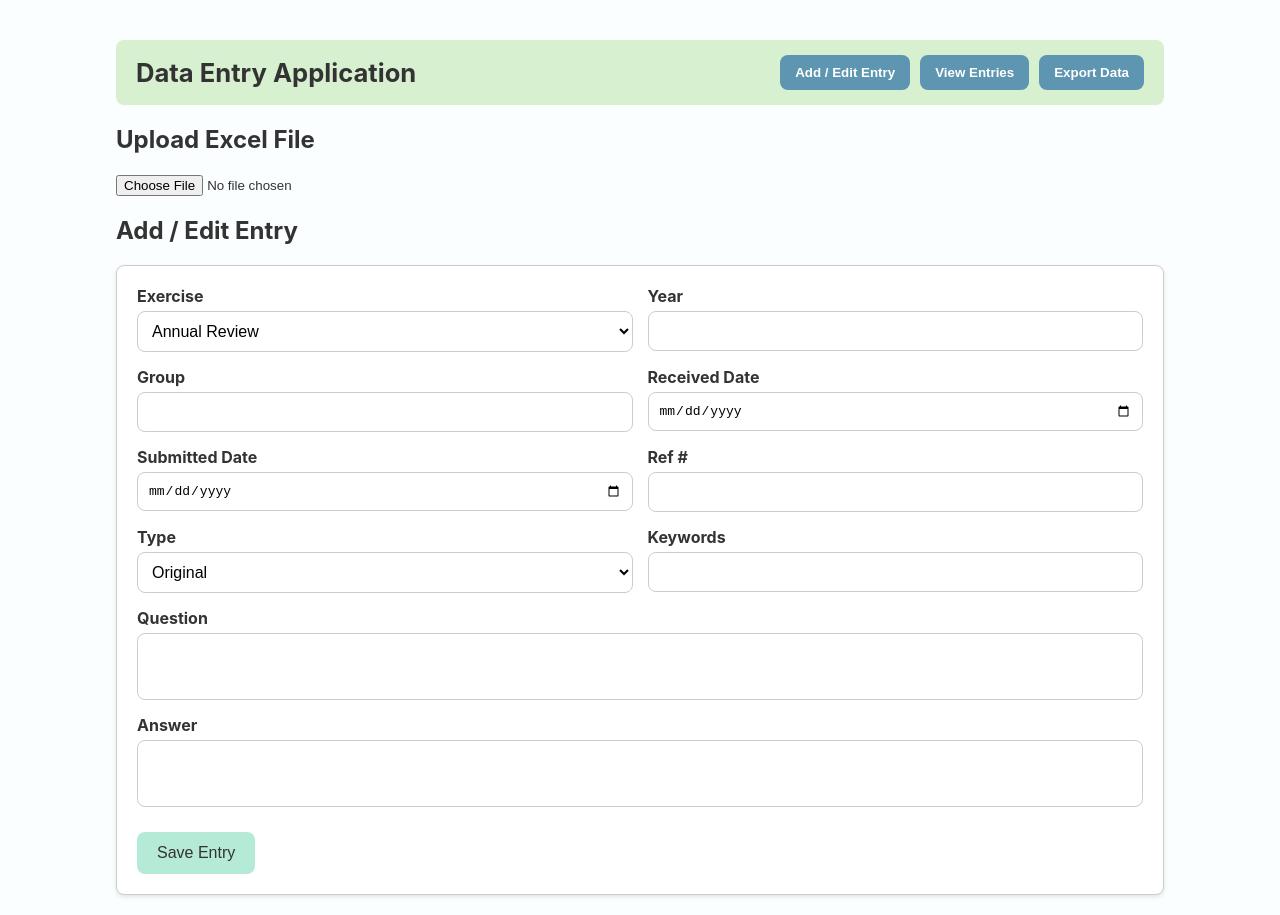
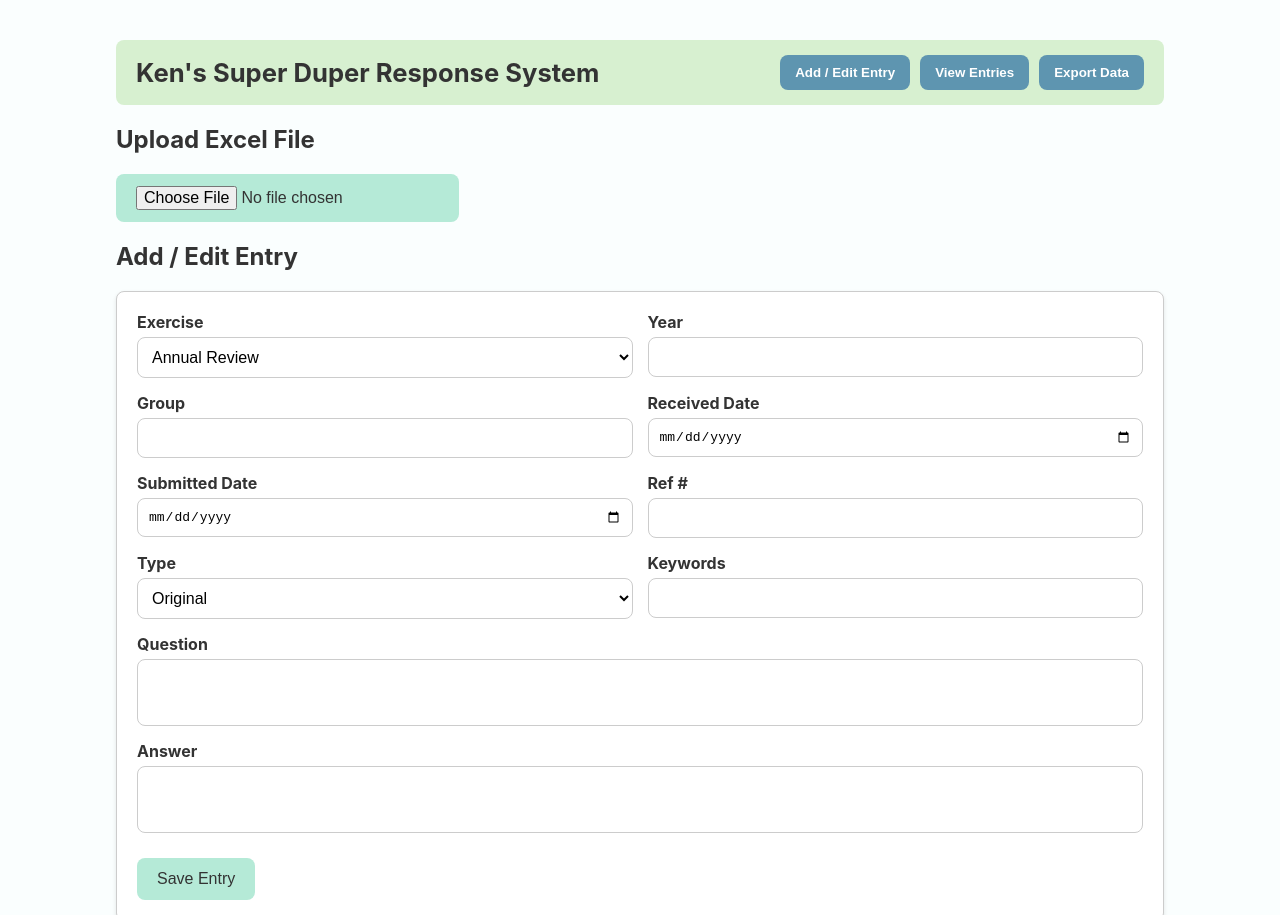
Before and after one commit to HarryMPI/responsesDatabase, a plain HTML site: page public/index.html in a window 1280 px wide. Shown: the top 915 px of the page. Drawn offline with Linux system fonts and the light colour scheme.

Commit message:
upload button style

```diff
--- a/public/index.html
+++ b/public/index.html
@@ -3,12 +3,12 @@
 <head>
   <meta charset="UTF-8">
   <meta name="viewport" content="width=device-width, initial-scale=1.0">
-  <title>Data Entry Application</title>
+  <title>Ken's Super Duper Response System</title>
   <link href="styles.css" rel="stylesheet">
 </head>
 <body>
   <header>
-    <h1>Data Entry Application</h1>
+    <h1>Ken's Super Duper Response System</h1>
     <div class="nav-buttons">
       <button onclick="showView('formView')">Add / Edit Entry</button>
       <button onclick="showView('tableView')">View Entries</button>
@@ -20,7 +20,7 @@
     <!-- Form View -->
     <div id="formView" class="view active">
       <h2>Upload Excel File</h2>
-      <input type="file" id="fileInput" accept=".xlsx, .xls" onchange="handleFileUpload(event)" />
+      <input type="file" id="fileInput" accept=".xlsx, .xls" onchange="handleFileUpload(event)" class="uploadFileButton" />
       <h2>Add / Edit Entry</h2>
       <form id="entryForm">
         <div class="field">
--- a/public/styles.css
+++ b/public/styles.css
@@ -215,3 +215,15 @@ th button{
   cursor: pointer;
   color: #666;
 }
+
+.uploadFileButton {
+  background-color: #B5EAD7;
+  color: #333;
+  border: none;
+  padding: 12px 20px;
+  border-radius: 8px;
+  font-size: 1em;
+  cursor: pointer;
+  align-self: flex-end;
+  transition: background-color 0.2s ease;
+}
```
